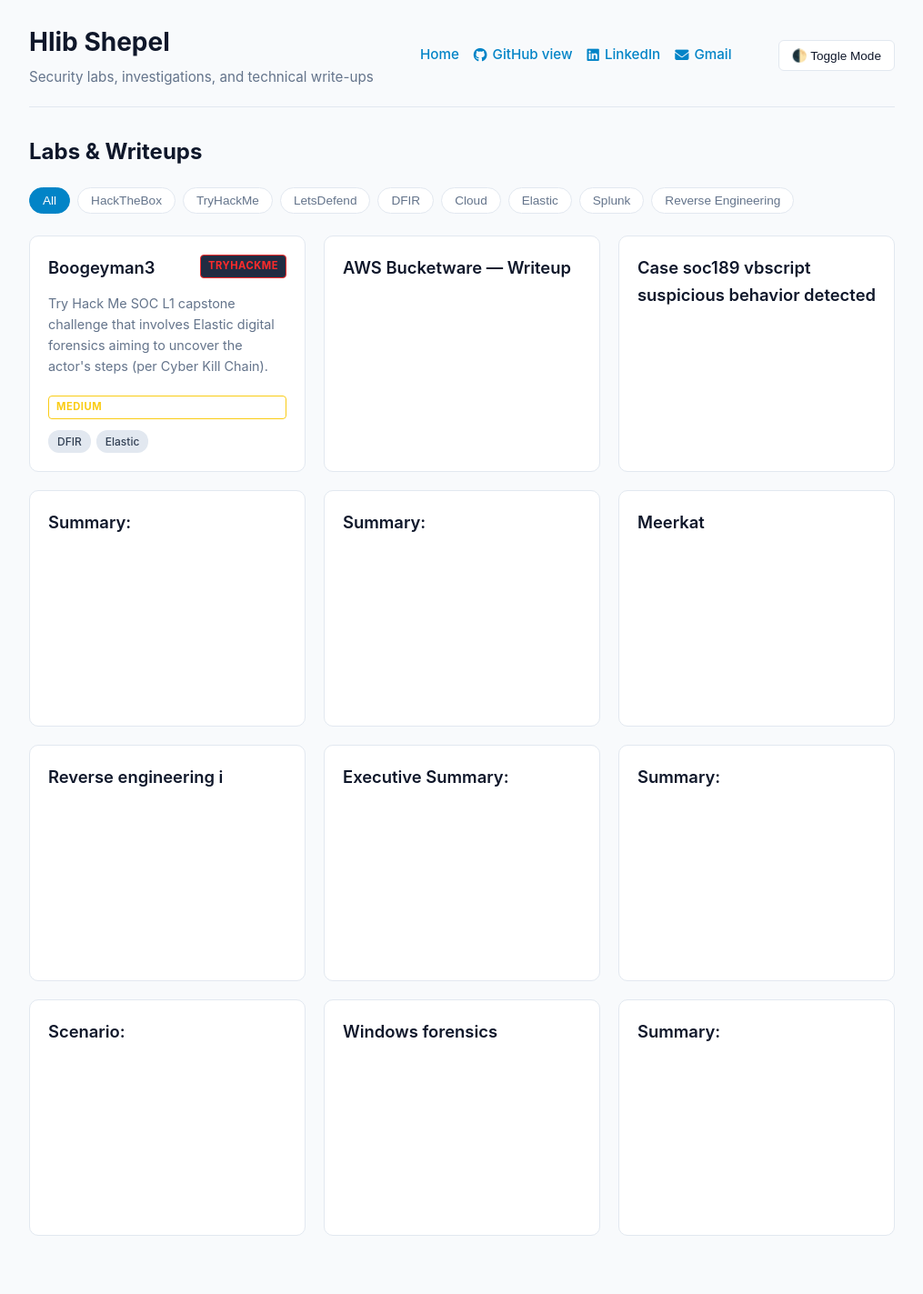
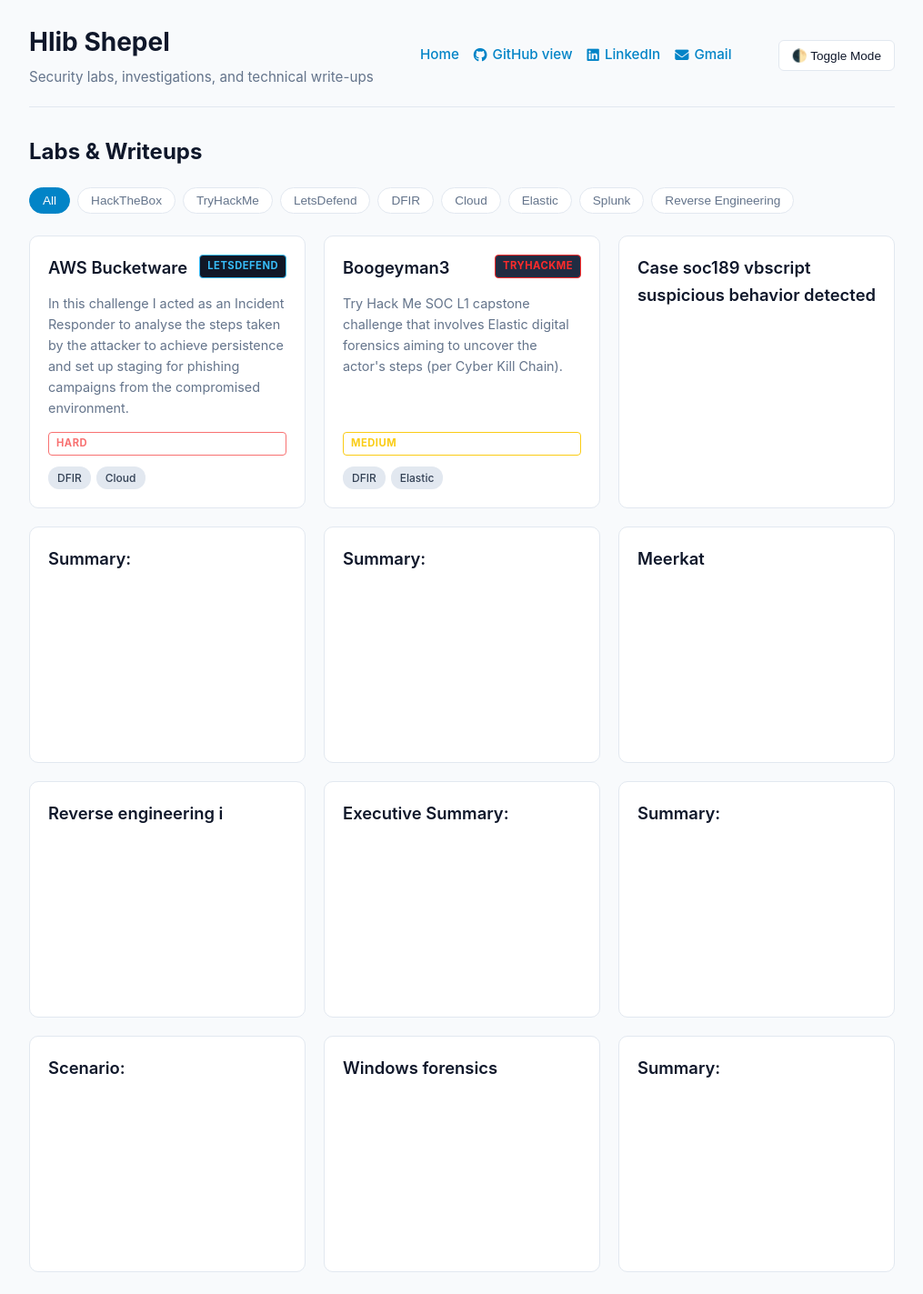
Before and after one commit to Glebius01/Glebius01.github.io, a Jekyll site: the page built from index.html, in a window 1280 px wide. Shown: the whole page at 91% size, without its empty margins (132-1147 px from the left). Built offline with Jekyll 4.4.1, drawn with Linux system fonts in a browser that asks for light colours; before the commit the page ends 1383 px from its top, so only the background shows below that.

Commit message:
Update AWS Bucketware challenge details
Added metadata and description for AWS Bucketware challenge.

```diff
--- a/Labs/AWS Bucketware.md
+++ b/Labs/AWS Bucketware.md
@@ -1,3 +1,14 @@
+---
+layout: default
+title: AWS Bucketware
+platform: LetsDefend
+difficulty: Hard
+skills:
+- DFIR
+- Cloud
+description: "In this challenge I acted as an Incident Responder to analyse the steps taken by the attacker to achieve persistence and set up staging for phishing campaigns from the compromised environment."
+---
+
 # AWS Bucketware — Writeup
 
 An attacker used compromised AWS credentials to establish persistence within a cloud environment and propagate large-scale phishing campaigns. In this challenge, as an Incident Responder, you’ll analyze the various steps taken by the attacker to achieve persistence and set up the staging for phishing campaigns from the compromised environment.
```
